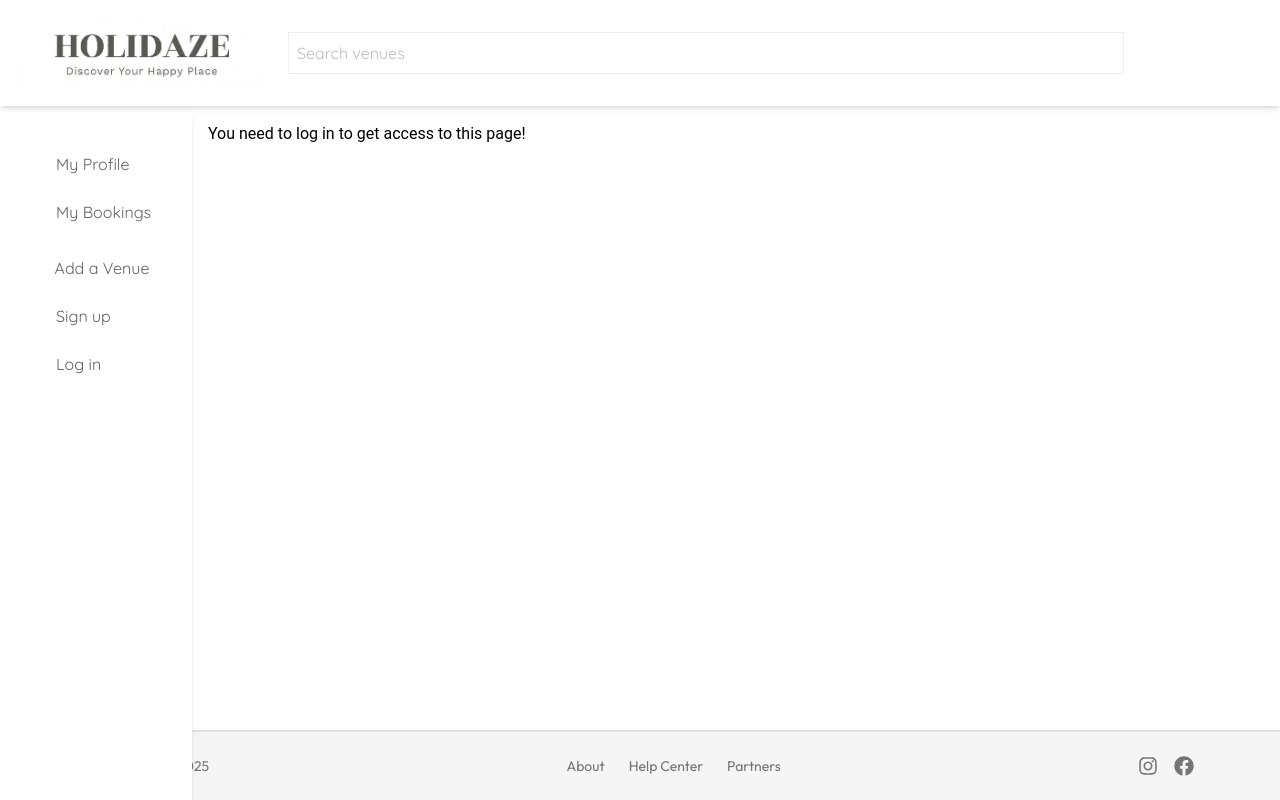
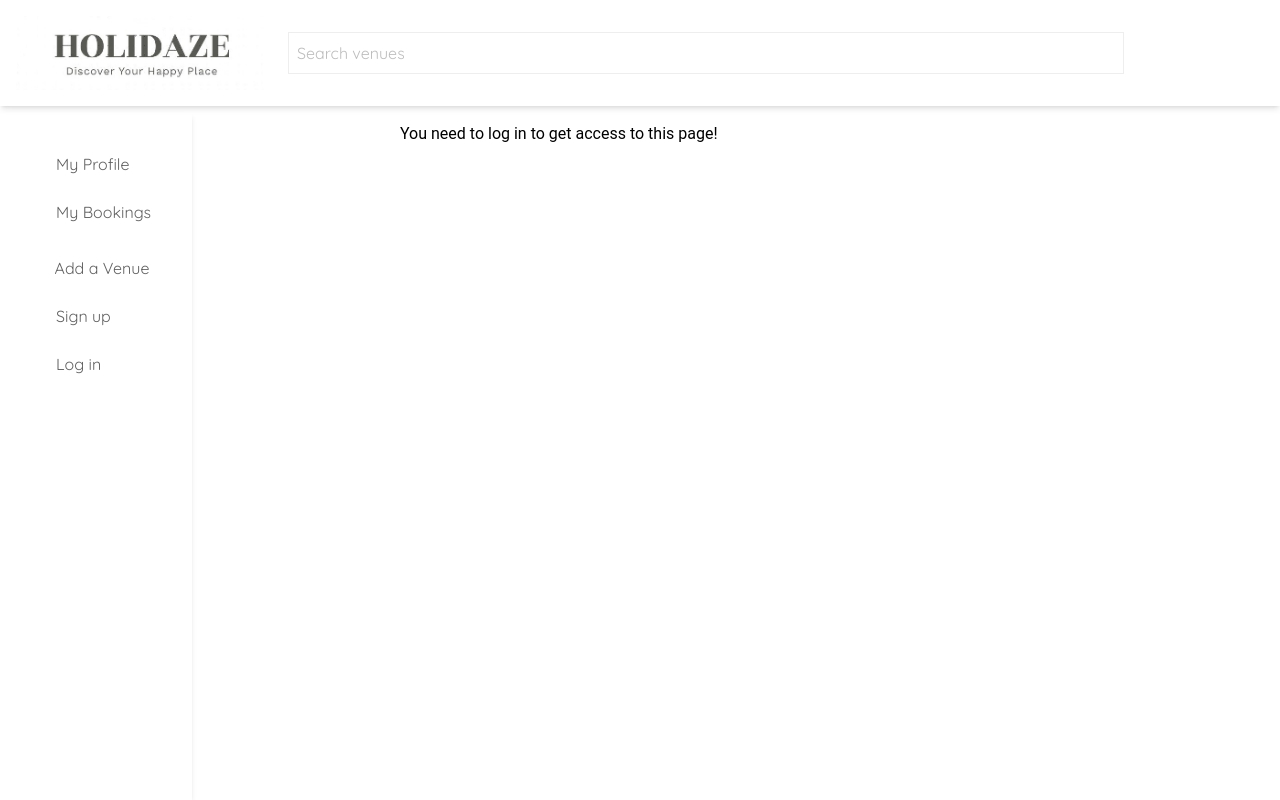
Before and after one commit to borikokeny/Holidaze-Project-Exam-2, a React (Vite) app: page /ProfilePage in a window 1280 px wide. Shown: the top 800 px of the page. Built offline with nearby package versions, Linux system fonts and the light colour scheme.

Commit message:
Adds fixes on sidebar and venue name wrap

```diff
--- a/src/components/Sidebar.jsx
+++ b/src/components/Sidebar.jsx
@@ -25,8 +25,9 @@ function Sidebar() {
   }, [user]);
 
   return (
-    <aside className="hidden shadow-md md:flex flex-col flex-shrink-0 p-4 h-screen w-48 top-28 fixed left-0 z-50 bg-white">
-      <ul className="flex font-nav flex-col space-y-2">
+    <div className="flex min-h-screen">
+    <aside className="hidden shadow-md md:flex flex-col flex-shrink-0 p-4 w-48 bg-white sticky top-28 h-[calc(100vh-7rem)]">
+      <ul className="flex font-nav flex-col flex-grow space-y-2">
         <li>
           <div className="mt-auto ms-8">
             <div
@@ -83,7 +84,7 @@ function Sidebar() {
             </Link>
           )}
         </li>
-        <li>
+        <li className="mt-auto">
           {user && (
             <Link
               onClick={logout}
@@ -96,6 +97,8 @@ function Sidebar() {
         </li>
       </ul>
     </aside>
+    </div>
+
   );
 }
 
--- a/src/components/VenueList.jsx
+++ b/src/components/VenueList.jsx
@@ -35,7 +35,7 @@ export default function VenueList({ venues }) {
                   )}
                 </div>
                 <div className="p-4 text-gray-800">
-                  <h1 className="font-semibold text-base text-nowrap md:text-lg">
+                  <h1 className="font-semibold text-base md:text-lg">
                     {name || venueNames}
                   </h1>
                   <div className="flex items-center text-sm md:text-base mt-2">
```
